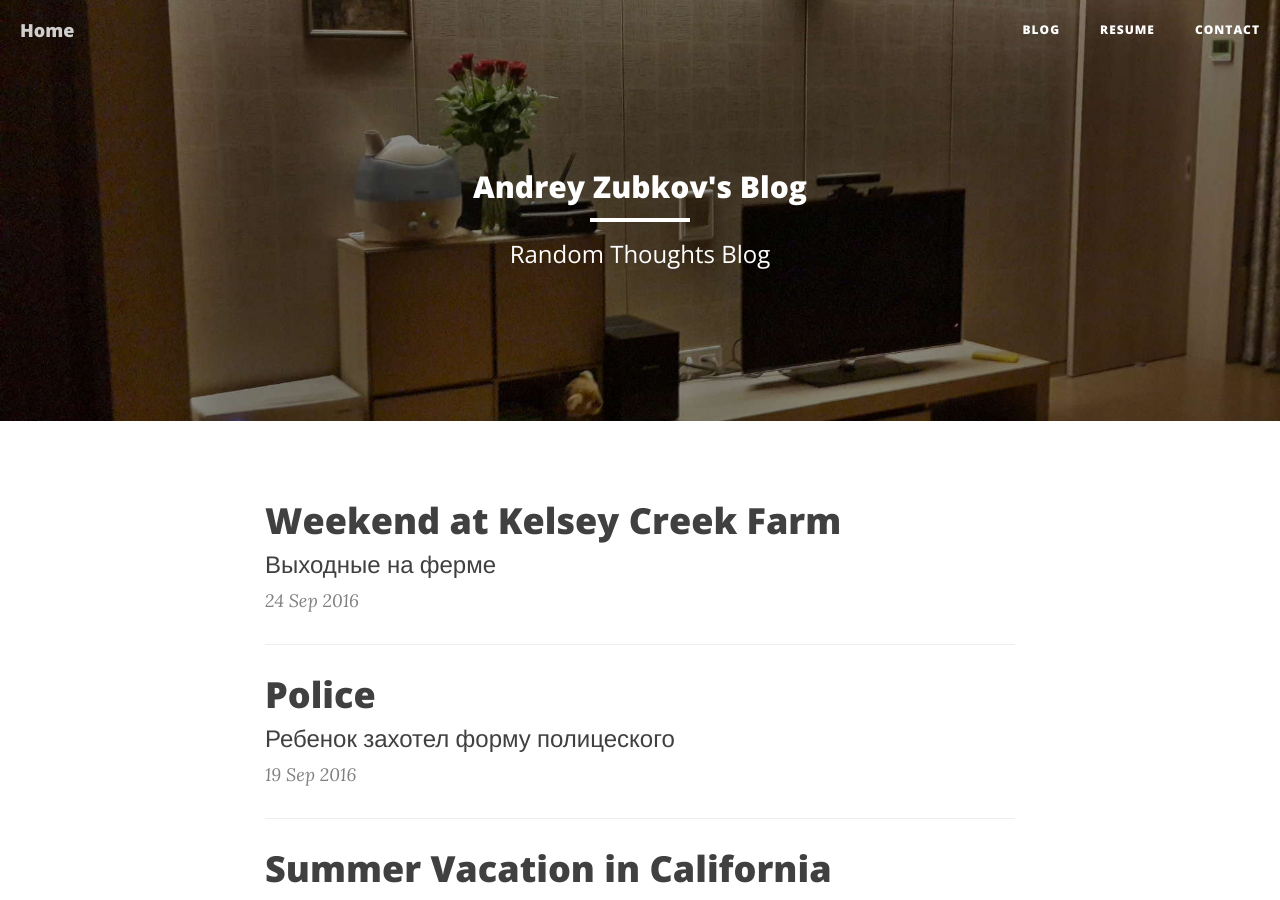
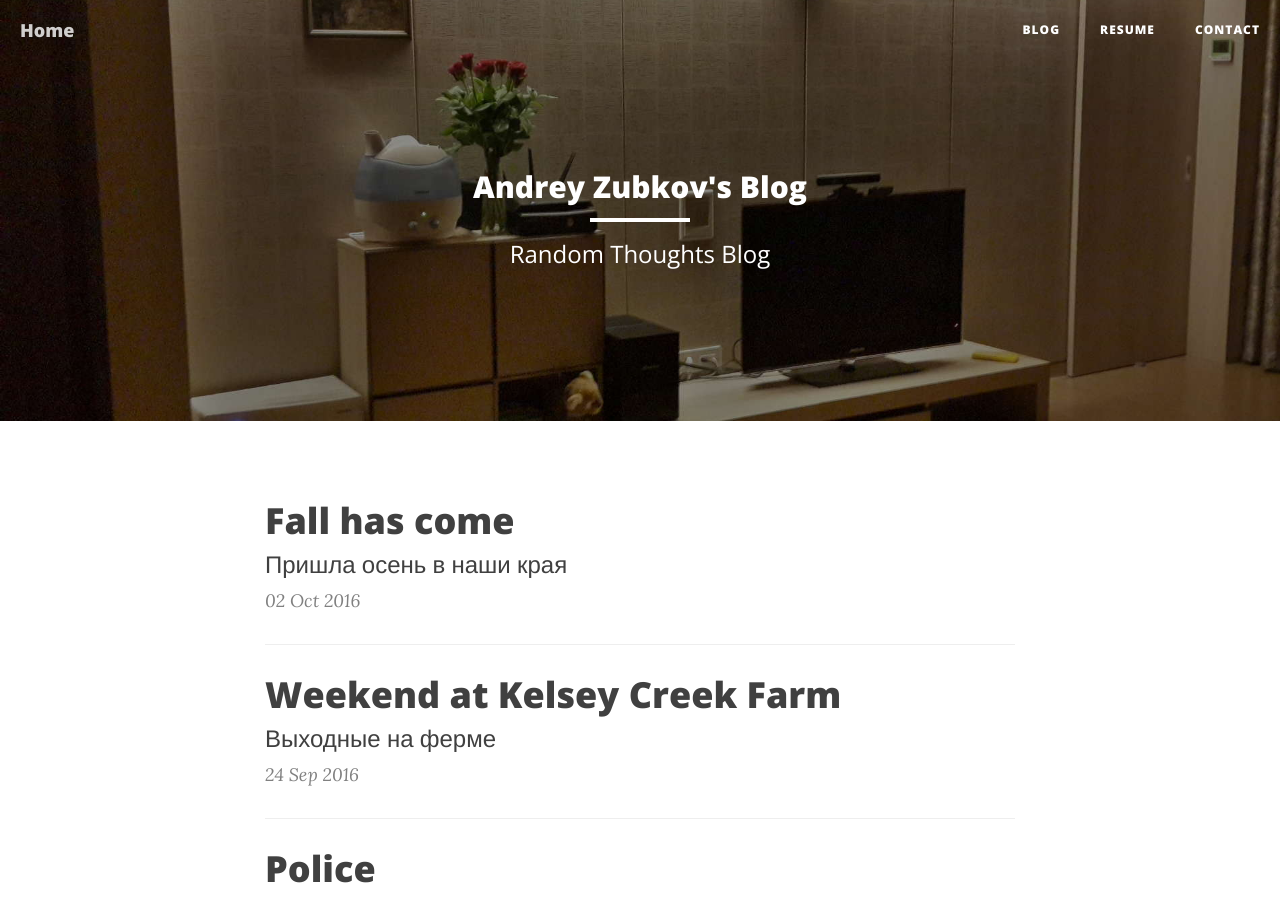
Before and after one commit to oxymoron/oxymoron.github.io, a Jekyll site: the page built from index.html, in a window 1280 px wide and 900 px high. Built offline with Jekyll 4.4.1, drawn with Linux system fonts in a browser that asks for light colours; nearby versions of some CDN libraries; the list of posts is cut into pages by our own code; comment, search, counter and statistics services are not loaded; some of the changed text lies outside the part shown.

Commit message:
October weekend

```diff
--- a/_includes/header.html
+++ b/_includes/header.html
@@ -16,7 +16,7 @@
 
     <!--Open graph-->
     <meta property="og:type" content="article" />
-    <meta property="og:url" content="{{ page.url | prepend: site.url }}" />
+    <meta property="og:url" content="{{ page.url }}" />
     <meta property="og:title" content="{{ page.title }}" />
     {% if page.ogimage %}
         <meta property="og:image" content="{{ page.ogimage }}">
@@ -49,7 +49,7 @@
     <script src="{{ site.url }}/js/bootstrap.min.js"></script>
 
     <script type="text/javascript" src="{{ site.url }}/js/azubkov.js?v=19"></script>
-    <script type="text/javascript" src="{{ site.url }}/js/flickr.js?v=2"></script>
+    <script type="text/javascript" src="{{ site.url }}/js/flickr.js?v=3"></script>
 
 
     <!-- HTML5 Shim and Respond.js IE8 support of HTML5 elements and media queries -->
--- /dev/null
+++ b/_posts/2016-10-02-october-weekend.md
@@ -0,0 +1,7 @@
+---
+layout: post
+title: Fall has come
+description: Пришла осень в наши края
+photoset: 2016-10-02
+ogimage: https://farm6.staticflickr.com/5210/29785378270_1181ef6c34_h.jpg
+---
--- a/js/flickr.js
+++ b/js/flickr.js
@@ -3,6 +3,40 @@
  */
 
 var photosets = {
+
+    '2016-10-02': [ 'https://farm6.staticflickr.com/5148/29966198472_9441569eb6_h.jpg',
+        'https://farm6.staticflickr.com/5814/29966199412_bbbd203afa_h.jpg',
+        'https://farm9.staticflickr.com/8115/29966200022_fc050dd501_h.jpg',
+        'https://farm6.staticflickr.com/5173/29966200792_80fa96ed9f_h.jpg',
+        'https://farm6.staticflickr.com/5467/30046058546_b799b08dc2_h.jpg',
+        'https://farm6.staticflickr.com/5510/30046059826_7b66fdc8db_h.jpg',
+        'https://farm6.staticflickr.com/5297/29996867901_964e18d7b1_h.jpg',
+        'https://farm8.staticflickr.com/7509/29996869251_00c454590f_h.jpg',
+        'https://farm6.staticflickr.com/5319/29996870221_e4d993171d_h.jpg',
+        'https://farm6.staticflickr.com/5781/30046063836_ff1d223b80_h.jpg',
+        'https://farm6.staticflickr.com/5326/29785356030_ffe1f13610_h.jpg',
+        'https://farm9.staticflickr.com/8410/29785357820_af2d9a05bf_h.jpg',
+        'https://farm6.staticflickr.com/5114/29785359460_fc153f2911_h.jpg',
+        'https://farm9.staticflickr.com/8547/29785360440_c2f735fc0b_h.jpg',
+        'https://farm6.staticflickr.com/5465/29966209632_55499ba38c_h.jpg',
+        'https://farm6.staticflickr.com/5317/29785362750_7b4a6bf6bc_h.jpg',
+        'https://farm9.staticflickr.com/8170/29966211132_67908d539f_h.jpg',
+        'https://farm9.staticflickr.com/8594/29785365430_73cc38f309_h.jpg',
+        'https://farm9.staticflickr.com/8276/29785366640_8646935fcd_h.jpg',
+        'https://farm9.staticflickr.com/8820/29785367890_5846d7344f_h.jpg',
+        'https://farm9.staticflickr.com/8755/29785368960_641abd1923_h.jpg',
+        'https://farm6.staticflickr.com/5557/29785369970_10a6fcbc9d_h.jpg',
+        'https://farm8.staticflickr.com/7499/29785371070_fe58072317_h.jpg',
+        'https://farm6.staticflickr.com/5477/29785372700_1272b2bc3e_h.jpg',
+        'https://farm6.staticflickr.com/5161/29785374140_67d70d8732_h.jpg',
+        'https://farm6.staticflickr.com/5651/29785375460_5ff44d058f_h.jpg',
+        'https://farm9.staticflickr.com/8395/29785376900_ce95bdb4cd_h.jpg',
+        'https://farm6.staticflickr.com/5024/29785377480_1377a26f66_h.jpg',
+        'https://farm6.staticflickr.com/5210/29785378270_1181ef6c34_h.jpg',
+        'https://farm6.staticflickr.com/5733/29452844213_5fc7daa0b9_h.jpg',
+        'https://farm9.staticflickr.com/8137/29452844823_6b0af81761_h.jpg',
+        'https://farm8.staticflickr.com/7566/29452845353_9e7315e8ed_h.jpg',
+        'https://farm6.staticflickr.com/5465/29452845883_d4815c0b35_h.jpg' ],
 
     '2016-09-24': [ 'https://farm8.staticflickr.com/7499/29797084362_f1d1241a55_h.jpg',
         'https://farm6.staticflickr.com/5054/29797089602_15491d9307_h.jpg',
```
